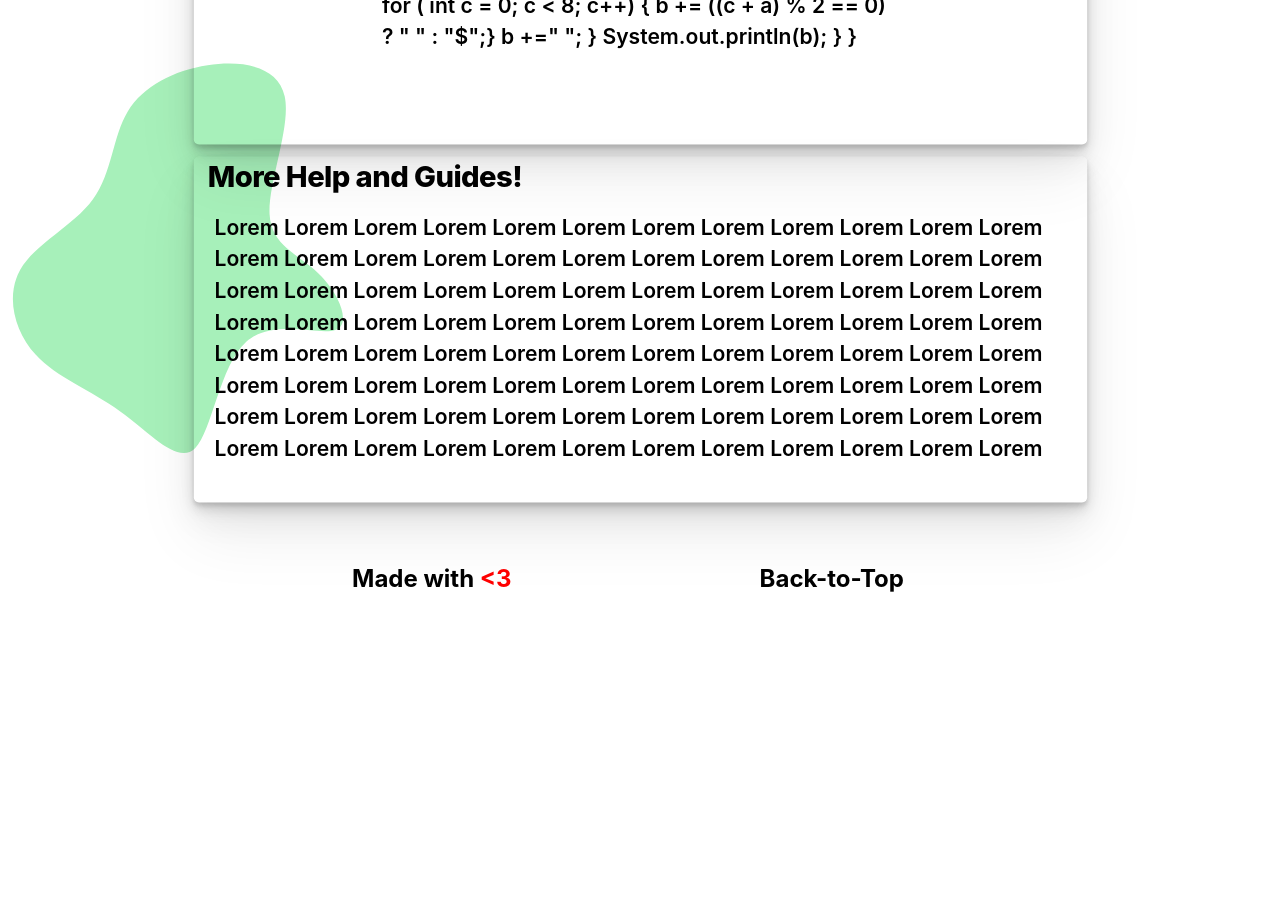
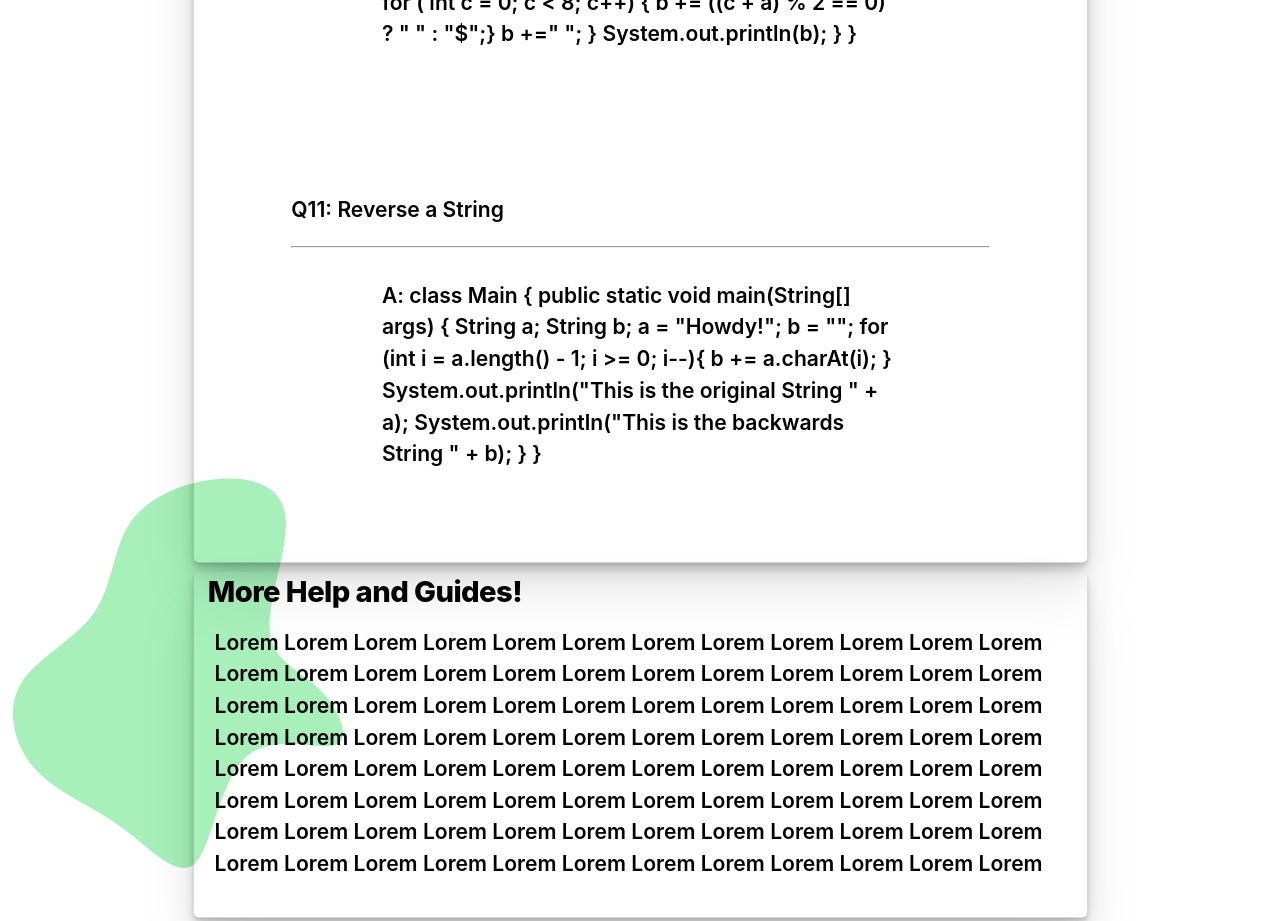
Before and after one commit to WoodwindCDT/algoweb, a React (Create React App) app: page / in a window 1280 px wide. Shown: the part 4040-4961 px from the top of the page. Before the commit the page ends 4683 px from the top, so only its background shows below. Built offline with nearby package versions, Linux system fonts and the light colour scheme.

Commit message:
added new code in json for java algo q/a

```diff
--- a/src/components/JSON/alg.js
+++ b/src/components/JSON/alg.js
@@ -106,5 +106,22 @@ export const algorithms = [
                System.out.println(b);
             }
         }`
+    },
+    {
+        "T": "java",
+        "Q": "Reverse a String",
+        "A": `class Main {
+            public static void main(String[] args) {
+               String a;
+               String b;
+               a = "Howdy!";
+               b = "";
+               for (int i = a.length() - 1; i >= 0; i--){
+                  b += a.charAt(i);
+               }
+               System.out.println("This is the original String " + a);
+               System.out.println("This is the backwards String " + b);
+            }
+        }`
     }
 ];
```
